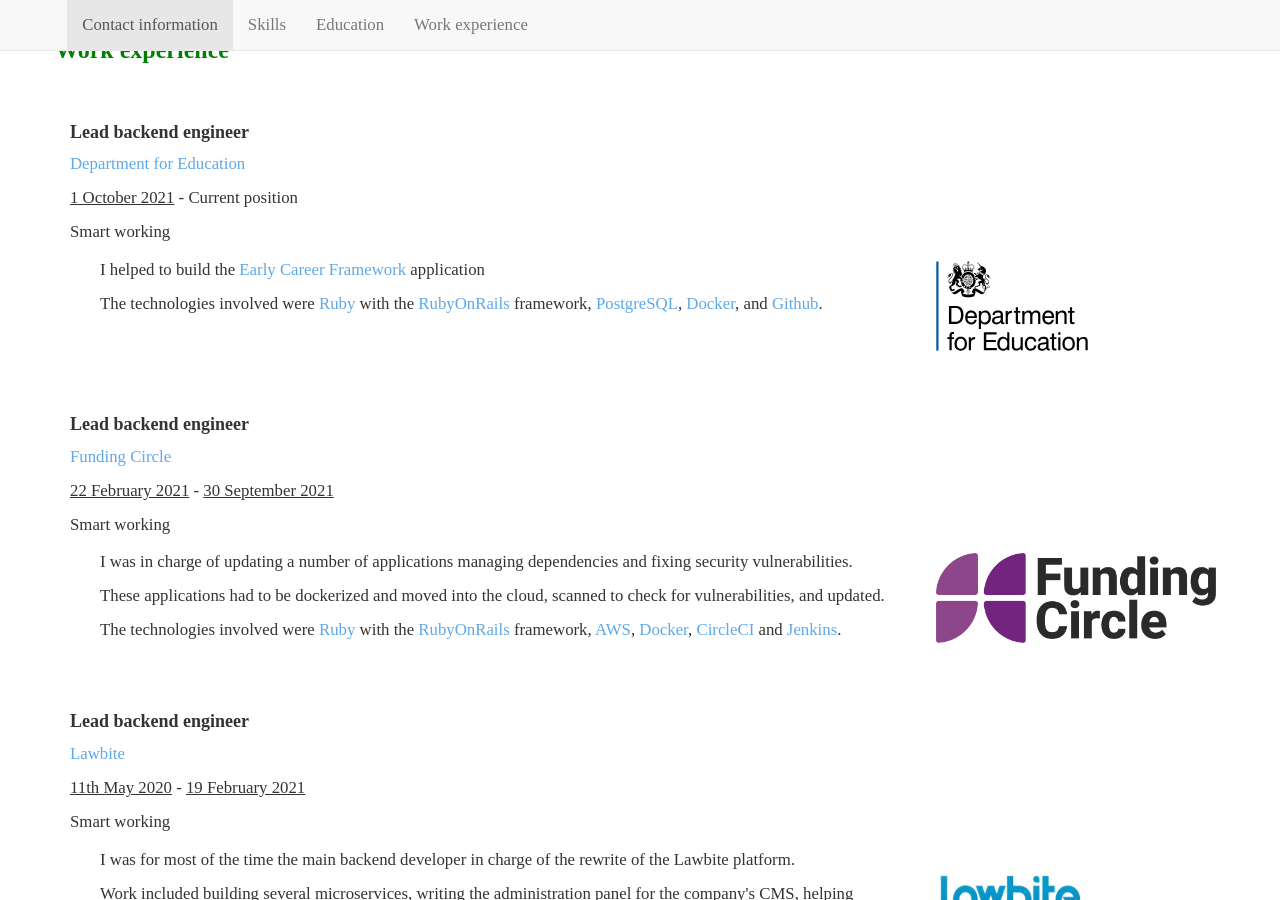
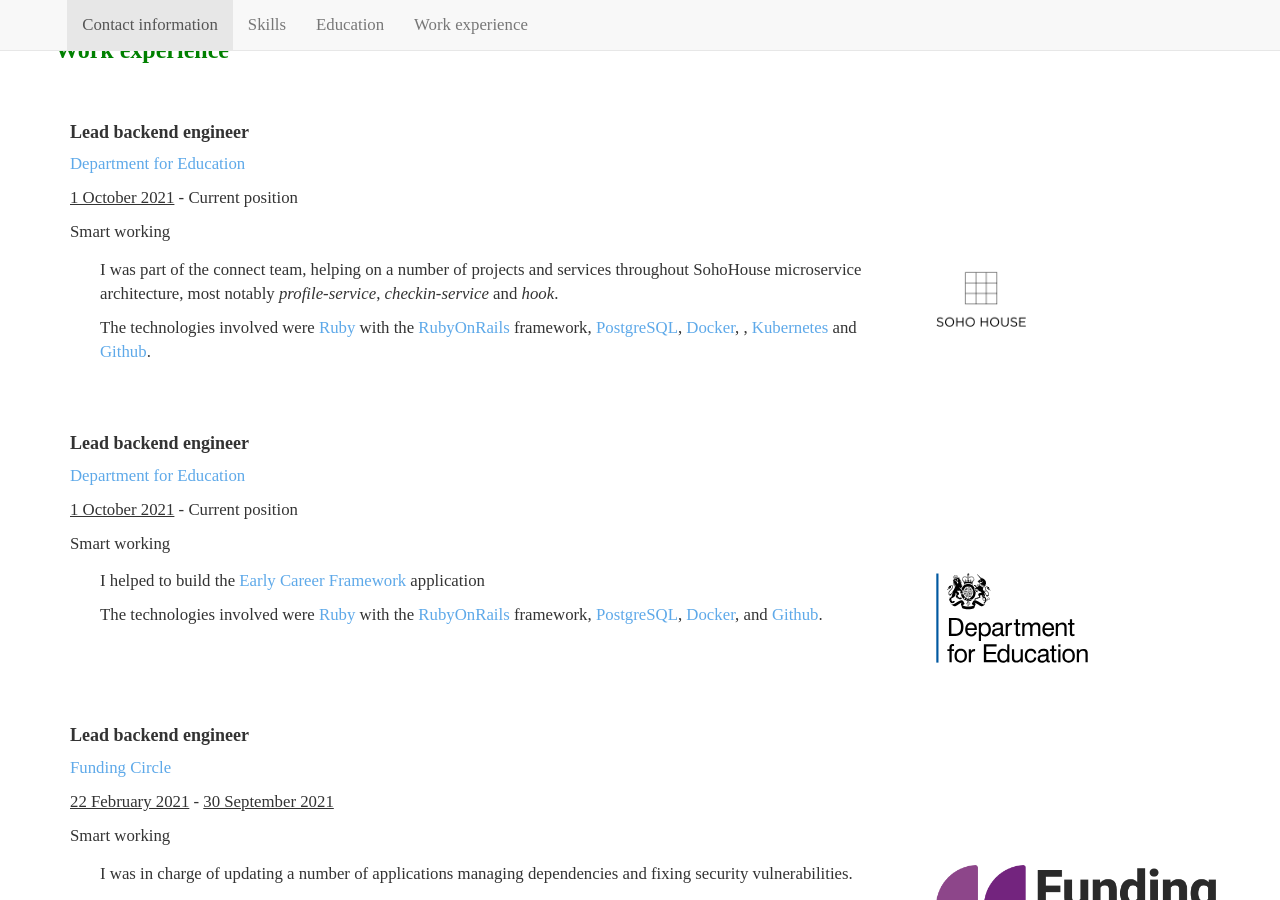
Before and after one commit to nofeed/nofeed.org, a Jekyll site: the page resume/index.html, which Jekyll copies as it is, in a window 1280 px wide and 900 px high, scrolled down 1472 px. Built offline with Jekyll 4.4.1, drawn with Linux system fonts in a browser that asks for light colours; nearby versions of some CDN libraries; some web fonts are replaced.

Commit message:
Add SohoHouse

```diff
--- a/resume/index.html
+++ b/resume/index.html
@@ -109,6 +109,37 @@
       <section id='experience' class='row'>
 
         <h3>Work experience</h3>
+        <div class='col-md-12 entry'>
+          <div itemscope itemprop="worksFor" itemtype="http://schema.org/Organization">
+
+            <h4 class='jobtitle' itemprop="jobTitle">Lead backend engineer</h4>
+            <p><a href="https://www.gov.uk/government/organisations/department-for-education" itemprop="name">Department for Education</a></p>
+            <p><time datetime="2021-02-22T00:00:00+00:00">1 October 2021</time> - Current position</p>
+            <p itemprop="address">
+            <span>Smart working</span>
+            </p>
+
+            <div itemprop="description" class='description'>
+              <div class="col-md-12">
+                <div itemtype="http://schema.org/Product">
+                  <div class="col-md-9">
+                    <p>I was part of the connect team, helping on a number of projects and services throughout SohoHouse microservice architecture, most notably
+                      <em>profile-service</em>, <em>checkin-service</em> and <em>hook</em>.
+                    </p>
+
+                    <p>The technologies involved were <a href='https://www.ruby-lang.org/'>Ruby</a> with the
+                    <a href='http://rubyonrails.org/'>RubyOnRails</a> framework, <a href="https://postgresql.org"> PostgreSQL</a>, <a href="https://www.docker.com/">Docker</a>,
+                    <a href="https://www.rabbitmq.com/"></a>, <a href="https://kubernetes.io/">Kubernetes</a> and <a href="https://github.com/">Github</a>.</p>
+                  </div>
+                  <div class="col-md-2">
+                    <img src="/img/resume/sh.png" height='90px' itemprop="image" alt="Department of Education logo" />
+                  </div>
+                </div>
+              </div>
+            </div>
+          </div>
+        </div>
+
         <div class='col-md-12 entry'>
           <div itemscope itemprop="worksFor" itemtype="http://schema.org/Organization">
 
```
Also changed, not shown: Gemfile.lock, img/resume/sh.png (added), 1 other file.
